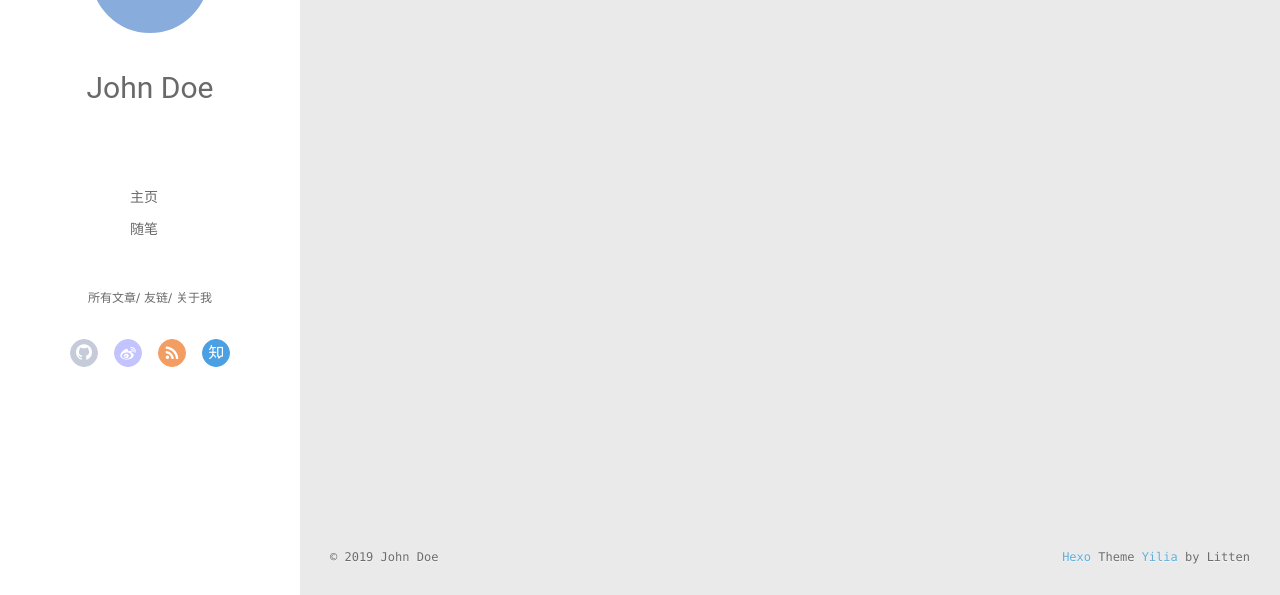
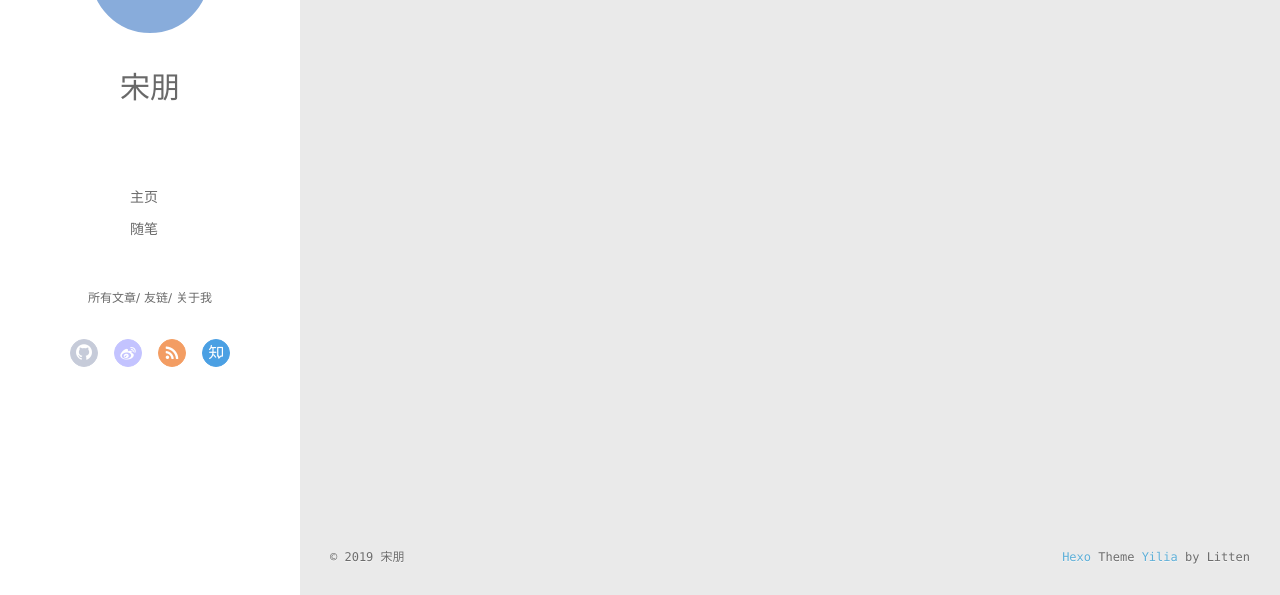
Before and after one commit to js-song/js-song.github.io-old-, a plain HTML site: page archives/index.html in a window 1280 px wide. Shown: the part 202-797 px from the top of the page. Drawn offline with Linux system fonts and the light colour scheme; no server answers.

Commit message:
Site updated: 2019-04-18 11:32:58

```diff
--- a/archives/index.html
+++ b/archives/index.html
@@ -46,7 +46,7 @@
 			<img src class="js-avatar">
 		</a>
 		<hgroup>
-		  <h1 class="header-author"><a href="/">John Doe</a></h1>
+		  <h1 class="header-author"><a href="/">宋朋</a></h1>
 		</hgroup>
 
 
@@ -104,7 +104,7 @@
 				<img src class="js-avatar">
 			</div>
 			<hgroup>
-			  <h1 class="header-author js-header-author">John Doe</h1>
+			  <h1 class="header-author js-header-author">宋朋</h1>
 			</hgroup>
 
 
@@ -202,7 +202,7 @@
   <div class="outer">
     <div id="footer-info">
     	<div class="footer-left">
-    		&copy; 2019 John Doe
+    		&copy; 2019 宋朋
     	</div>
       	<div class="footer-right">
       		<a href="http://hexo.io/" target="_blank">Hexo</a>  Theme <a href="https://github.com/litten/hexo-theme-yilia" target="_blank">Yilia</a> by Litten
```
Also changed, not shown: 2019/04/18/hello-world/index.html (+3 -3 lines), archives/2019/04/index.html (+3 -3 lines), archives/2019/index.html (+3 -3 lines), index.html (+3 -3 lines).
